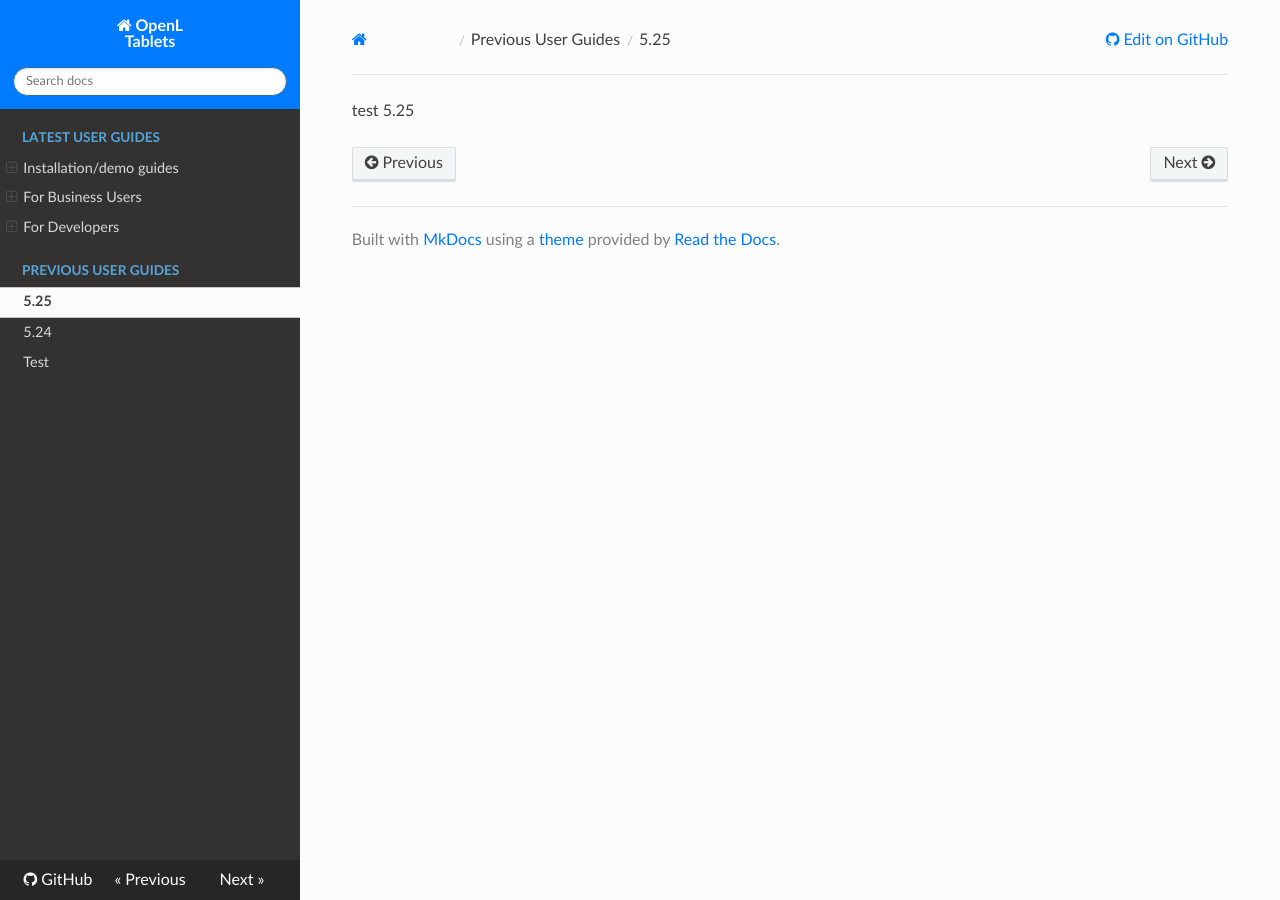
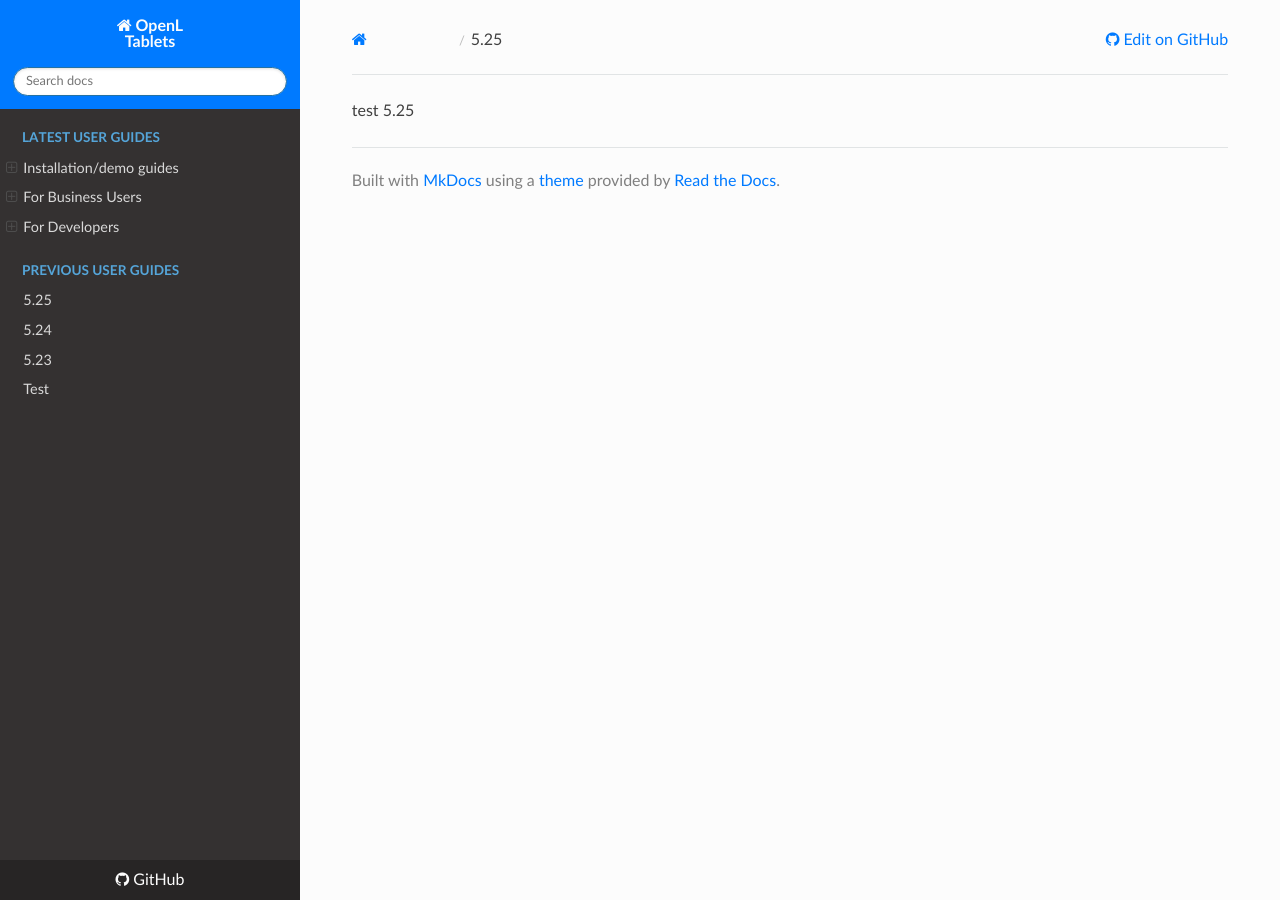
Before and after one commit to WWmonster/MarkdownTest, an MkDocs documentation site: the page built from docs/documentation/previousversions/5.25.md, in a window 1280 px wide. Built offline with MkDocs 1.6.1, drawn with Linux system fonts in a browser that asks for light colours; nearby versions of some CDN libraries.

Commit message:
Update mkdocs.yml

```diff
--- a/mkdocs.yml
+++ b/mkdocs.yml
@@ -1,7 +1,7 @@
 site_name: OpenL Tablets
 site_url: https://openl.readthedocs.io/en/latest/
 nav:
-  - Latest User Guides:
+  - LATEST USER GUIDES:
     - Installation/demo guides:
       - Installation Guide: documentation/guides/installation_guide.md
       - Demo Package Guide: documentation/guides/demo_package_guide.md
@@ -13,9 +13,10 @@ nav:
       - Developer Guide: documentation/guides/developer_guide.md
       - Activiti Integration Guide: documentation/guides/activiti_integration_guide.md
       - Maven Plugin Guide: documentation/guides/maven_plugin_guide.md
-  - Previous User Guides:
-    - 5.25: documentation/previousversions/5.25.md
-    - 5.24: documentation/previousversions/5.24.md
+  - PREVIOUS USER GUIDES:
+    - 5.25: documentation/previousversions/5.25/5.25.md
+    - 5.24: documentation/previousversions/5.24/5.24.md
+    - 5.23: documentation/previousversions/5.23/5.23.md
   - Test: 'test/test01.md'
 
 theme: readthedocs
```
